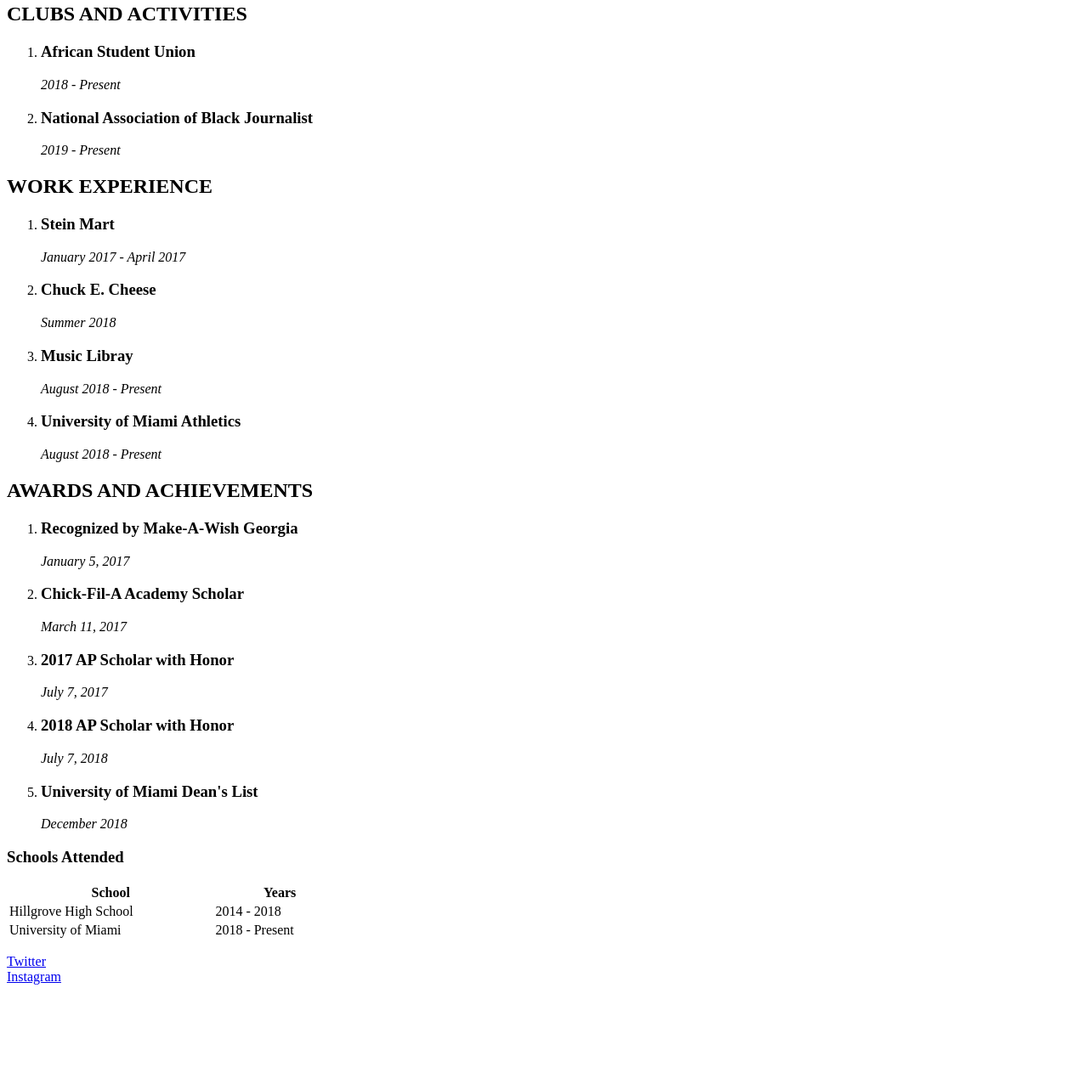
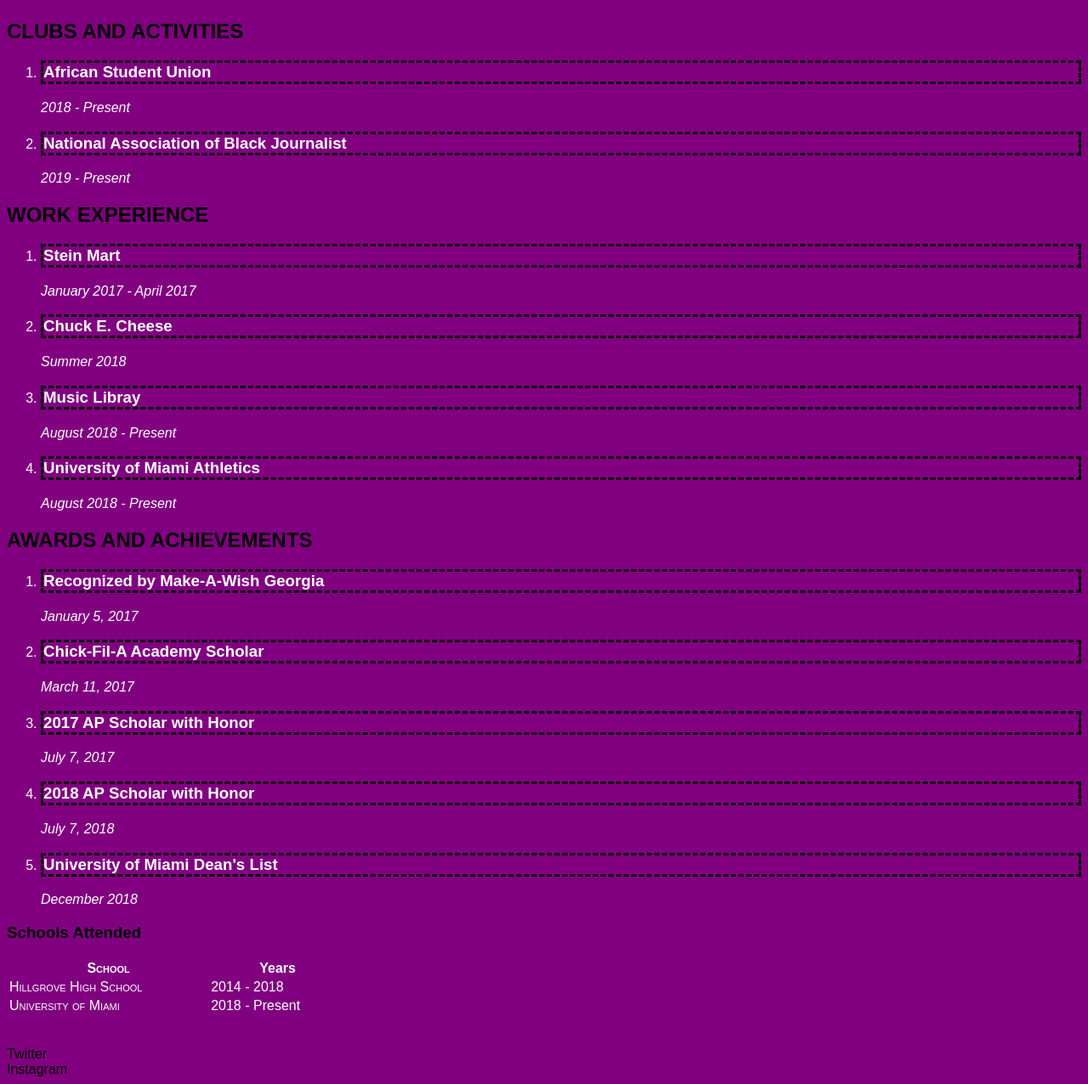
Before and after one commit to sydneyboyo/CIM111, a plain HTML site: page Homework/Resume/index.html in a window 1280 px wide. Shown: the part 578-1854 px from the top of the page at 85% size. Before the commit the page ends 1745 px from the top, so only its background shows below. Drawn offline with Linux system fonts and the light colour scheme.

Commit message:
cssresume

```diff
--- a/Homework/Resume/css/style.css
+++ b/Homework/Resume/css/style.css
@@ -0,0 +1,50 @@
+body{
+  background-color: purple;
+font-family: Slabo, sans-serif;
+color: white;
+}
+
+ a {color: black;
+   text-decoration: none;
+}
+
+a:hover{
+  background-color: green;
+}
+
+address{
+  border: thick double
+}
+
+img{
+  border:thick double
+
+}
+
+#name {
+color: black
+}
+
+#clubs{
+  color:black
+}
+
+#work{
+  color:black
+}
+
+#awards{
+  color:black
+}
+
+#schools{
+  color:black
+}
+
+.fancy{
+  border: dashed black
+}
+
+.cool{
+  font-variant: small-caps;
+}
--- a/Homework/Resume/index.html
+++ b/Homework/Resume/index.html
@@ -1,81 +1,138 @@
 <!DOCTYPE html>
 <html>
+
 <head>
 <title> Sydney Boyo's Resume </title>
+<link rel="stylesheet" type="text/css" href="css/style.css">
+<link href="https://fonts.googleapis.com/css?family=Slabo+27px" rel="stylesheet">
 <meta name="author" content="Sydney Boyo">
 <meta name="description" content="Resume">
 <meta name="keywords" content="resume,journalism, sydney, boyo">
 <meta charset="UTF-8">
   </head>
 <body>
-  <h1> Sydney Boyo </h1>
-  <address> University of Miami <br> 1231 Theo Dickinson Dr, <br> Coral Gables, FL 33146 </address>
-  <p> I am currently a first year student at the University of Miami.
+
+
+  <h1 id="name"> Sydney Boyo </h1>
+
+  <address>
+    University of Miami <br>
+    1231 Theo Dickinson Dr, <br>
+    Coral Gables, FL 33146
+  </address>
+
+  <p class="cool"> I am currently a first year student at the University of Miami.
     <br> I am double majoring in Broadcast Journalism and International Studies.
-    <br> After I graduate I plan to work as a reporter abroad.</p>
+    <br> After I graduate I plan to work as a reporter abroad.
+  </p>
+
 <img src="images/ResumePic.png" width="300">
-  <h2> CLUBS AND ACTIVITIES </h2>
+
+  <h2 id="clubs"> CLUBS AND ACTIVITIES </h2>
+
 <ol>
-  <li> <h3> African Student Union </h3> </li>
-  <p> <i> 2018 - Present </i> </p>
-
-  <li> <h3> National Association of Black Journalist </h3> </li>
-  <p> <i> 2019 - Present </i> </p>
-</ol>
-<h2> WORK EXPERIENCE </h2>
-<ol>
-<li>  <h3> Stein Mart </h3> </li>
-  <p> <i> January 2017 - April 2017 </i> </p>
-
-<li> <h3>  Chuck E. Cheese </h3> </li>
-    <p> <i> Summer 2018 </i> </p>
-
-    <li> <h3> Music Libray </h3></li>
-    <p> <i> August 2018 - Present </i> </p>
-
-  <li>  <h3> University of Miami Athletics </h3></li>
-    <p> <i> August 2018 - Present </i> </p>
-</ol>
-  <h2> AWARDS AND ACHIEVEMENTS </h2>
-<ol>
-  <li><h3> Recognized by Make-A-Wish Georgia  </h3></li>
-  <p> <i> January 5, 2017 </i> </p>
-
-  <li><h3>Chick-Fil-A Academy Scholar</h3></li>
-  <p> <i> March 11, 2017 </i> </p>
-
-  <li><h3>2017 AP Scholar with Honor </h3></li>
-  <p><i> July 7, 2017 </i></p>
-
-<li>  <h3>2018 AP Scholar with Honor</h3></li>
-  <p><i>July 7, 2018 </i></p>
 
   <li>
-    <h3> University of Miami Dean's List</h3>
+    <h3 class="fancy"> African Student Union </h3>
+  <p> <i> 2018 - Present </i> </p>
+</li>
+
+  <li>
+    <h3 class="fancy"> National Association of Black Journalist </h3>
+
+  <p> <i> 2019 - Present </i> </p>
+
+</li>
+
+</ol>
+
+<h2 id="work"> WORK EXPERIENCE </h2>
+
+<ol>
+
+<li>
+  <h3 class="fancy"> Stein Mart </h3>
+  <p> <i> January 2017 - April 2017 </i> </p>
+</li>
+
+<li>
+  <h3 class="fancy">  Chuck E. Cheese </h3>
+    <p> <i> Summer 2018 </i> </p>
+  </li>
+
+    <li>
+      <h3 class="fancy"> Music Libray </h3>
+    <p> <i> August 2018 - Present </i> </p>
+  </li>
+
+  <li>
+    <h3 class="fancy"> University of Miami Athletics </h3>
+
+    <p> <i> August 2018 - Present </i> </p>
+  </li>
+</ol>
+
+  <h2 id="awards"> AWARDS AND ACHIEVEMENTS </h2>
+
+<ol>
+  <li>
+    <h3 class="fancy"> Recognized by Make-A-Wish Georgia  </h3>
+
+  <p> <i> January 5, 2017 </i> </p>
+</li>
+
+  <li>
+    <h3 class="fancy">Chick-Fil-A Academy Scholar</h3>
+
+  <p> <i> March 11, 2017 </i> </p>
+</li>
+
+  <li>
+    <h3 class="fancy">2017 AP Scholar with Honor </h3>
+
+  <p><i> July 7, 2017 </i></p>
+</li>
+
+<li>
+  <h3 class=fancy>2018 AP Scholar with Honor</h3>
+
+  <p><i>July 7, 2018 </i></p>
+</li>
+
+  <li>
+    <h3 class="fancy"> University of Miami Dean's List</h3>
 
       <p><i> December 2018</i></p>
   </li>
 
 </ol>
 
-<h3> Schools Attended </h3>
+<h3 id="schools"> Schools Attended </h3>
+
 <table width="400">
+
   <tr>
-  <th> School </th>
+  <th class="cool"> School </th>
   <th> Years </th>
 </tr>
+
 <tr>
-<td> Hillgrove High School </td>
+<td class="cool"> Hillgrove High School </td>
 <td> 2014 - 2018 </td>
 </tr>
+
 <tr>
-<td> University of Miami </td>
+<td class="cool"> University of Miami </td>
 <td> 2018 - Present </td>
 </tr>
+
 </table>
+
 <!-- Add social media links below-->
-<p> </p>
-<p> </p>
+
+<br>
+<br>
+
   <a href="https://mobile.twitter.com/sydneyboyo"> Twitter </a> <br>
   <a href="https://www.instagram.com/sydneyboyo/"> Instagram </a>
 
```
Also changed, not shown: Notes/Week5/index.html (+39 -0 lines), 3 other files.
